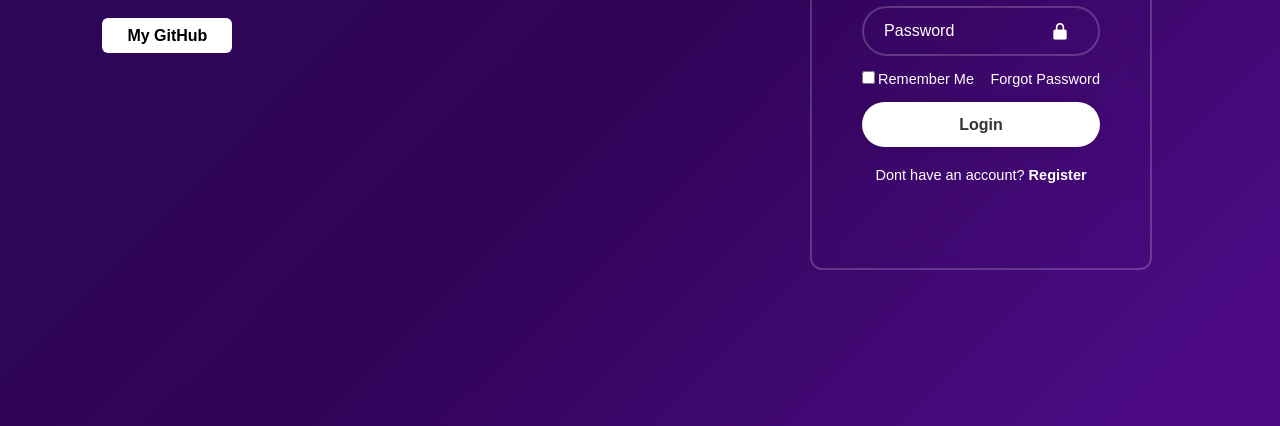
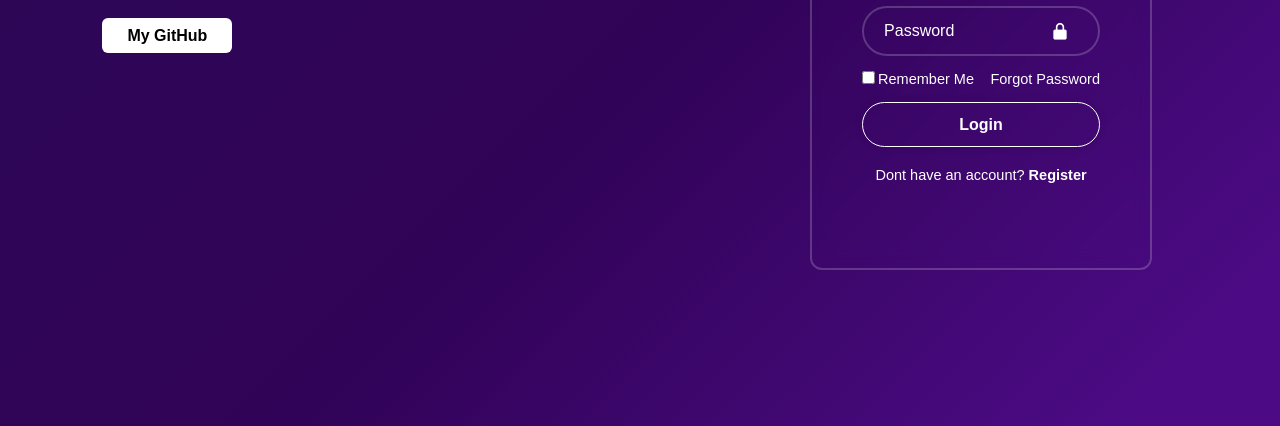
Before and after one commit to AxcelDeLeus/1.1_Website, a plain HTML site: page index.html in a window 1280 px wide. In both pictures the pointer is over the button "Login". Shown: the part 374-800 px from the top of the page. Drawn offline with nearby package versions, Linux system fonts and the light colour scheme.

Commit message:
Update style1.css

```diff
--- a/style1.css
+++ b/style1.css
@@ -102,6 +102,12 @@
         color: #333;
         font-weight: 600;
     }
+   .btn:hover{
+    background: transparent;
+    border: 1px solid #fff;
+    color: #fff;
+
+    }
     .wrapper .register-link{
         font-size: 14.5px;
         text-align: center;
```
